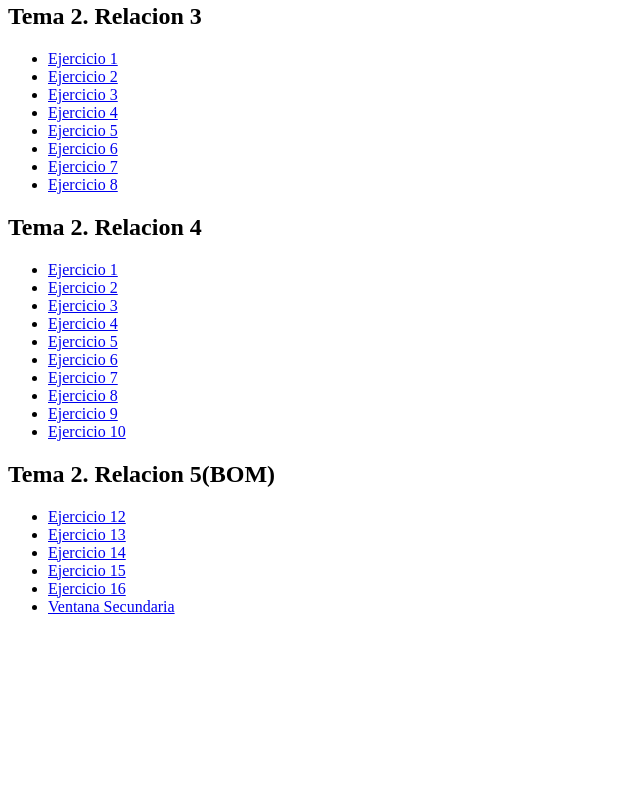
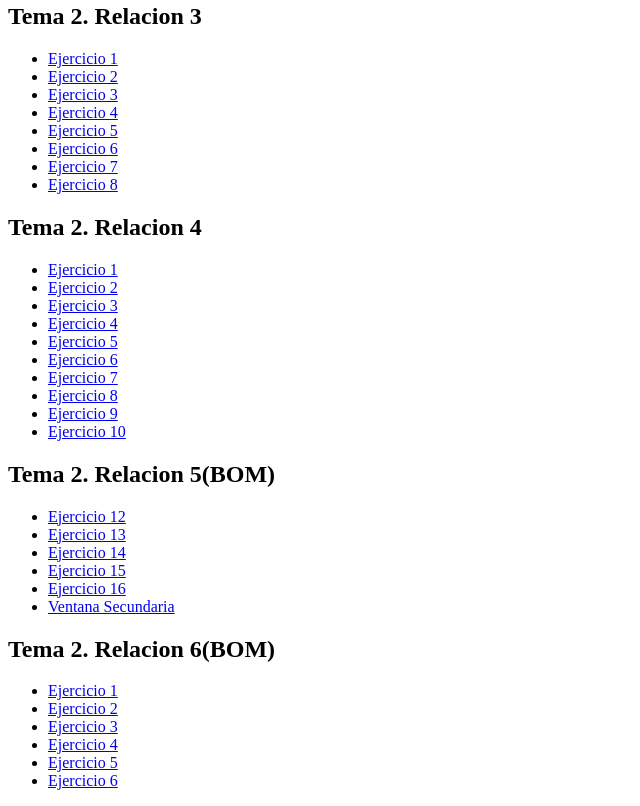
Before and after one commit to andresop11/TEMA2_DWEC, a plain HTML site: page index.html in a window 1280 px wide. Shown: the part 481-1287 px from the top of the page, without its empty margins (0-640 px from the left). Before the commit the page ends 1113 px from the top, so only its background shows below. Drawn offline with Linux system fonts and the light colour scheme.

Commit message:
Update index.html

```diff
--- a/index.html
+++ b/index.html
@@ -75,6 +75,18 @@
 
     </ul>
 
+    <h2>Tema 2. Relacion 6(BOM)</h2>
+    <ul>
+        <li><a href="Relacion 6/Ejercicio1.html">Ejercicio 1</a></li>
+        <li><a href="Relacion 6/Ejercicio2.html">Ejercicio 2</a></li>
+        <li><a href="Relacion 6/Ejercicio3.html">Ejercicio 3</a></li>
+        <li><a href="Relacion 6/Ejercicio4.html">Ejercicio 4</a></li>
+        <li><a href="Relacion 6/Ejercicio5.html">Ejercicio 5</a></li>
+        <li><a href="Relacion 6/Ejercicio6.html">Ejercicio 6</a></li>
+
+    </ul>
+
+
 
 
 
```
